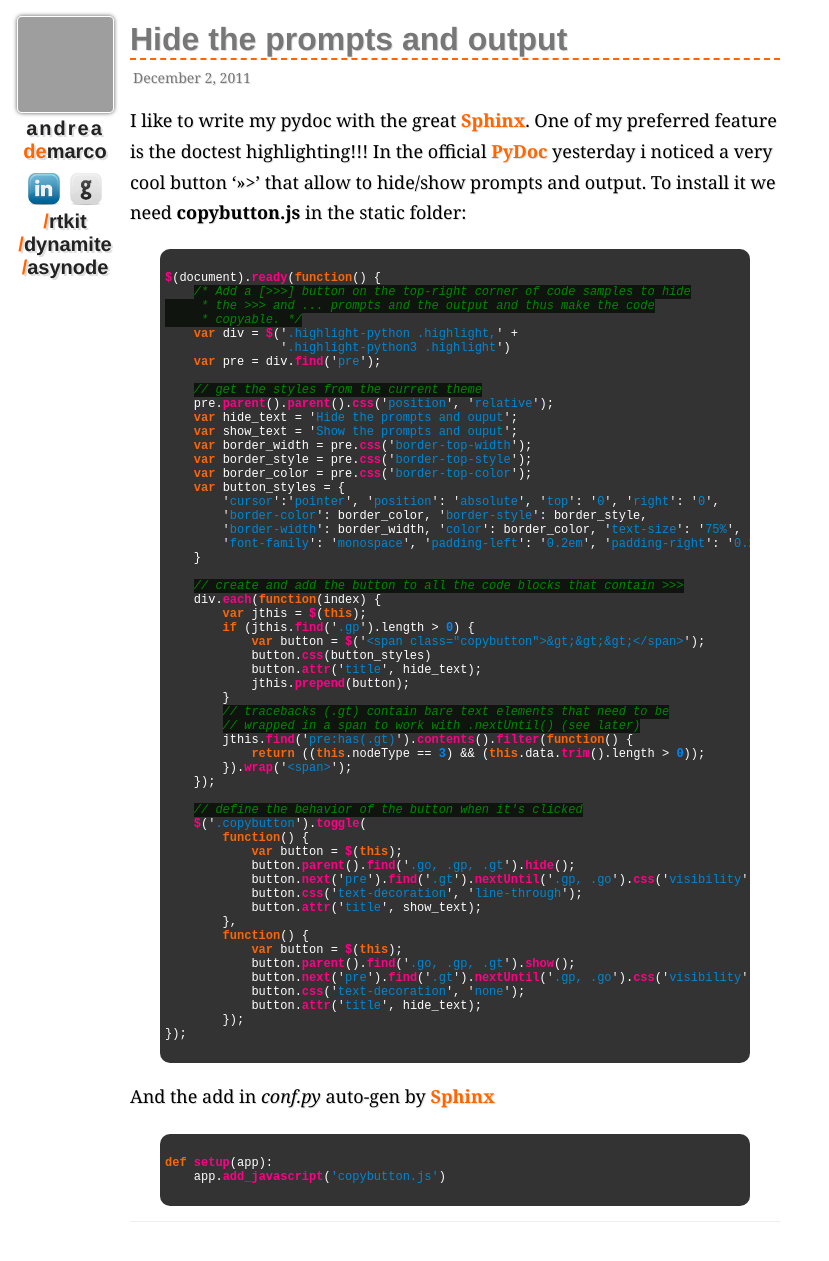
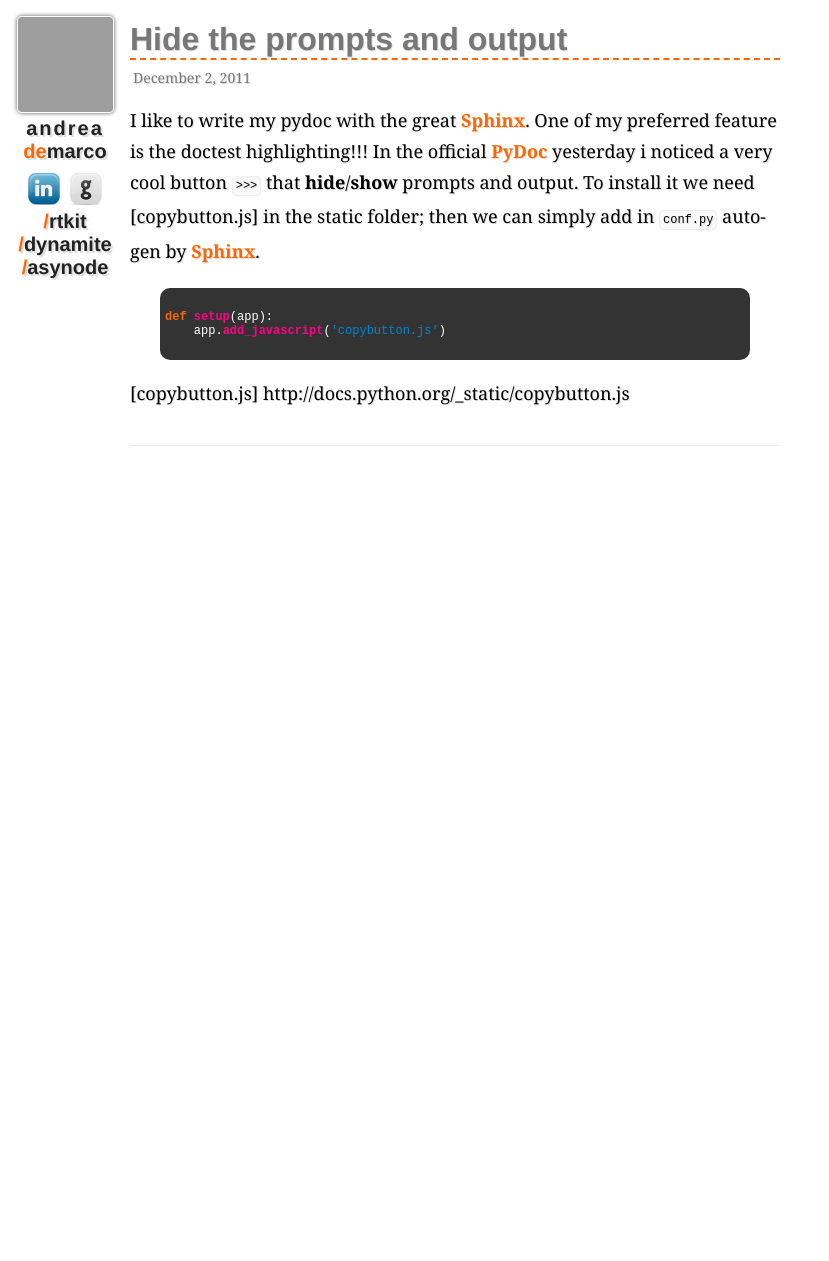
Before and after one commit to z4r/z4r.github.com, a Jekyll site: the page built from _posts/2011-12-02-hides-the-prompts-and-output.markdown, in a window 1280 px wide, cut to the strip 0-1272 px from the top of the page. Shown: the top 1261 px of the strip, without its empty margins (0-829 px from the left). Built offline with Jekyll 4.4.1, drawn with Linux system fonts in a browser that asks for light colours; Markdown is read by kramdown in place of the engine named in the settings; after the commit the page ends 900 px from its top, so only the background shows below that; grey boxes are pictures that could not be loaded.

Commit message:
pydoc copybutton.js

```diff
--- a/_posts/2011-12-02-hides-the-prompts-and-output.markdown
+++ b/_posts/2011-12-02-hides-the-prompts-and-output.markdown
@@ -4,68 +4,8 @@
 ---
 
 I like to write my pydoc with the great [Sphinx]. One of my preferred feature is the doctest highlighting!!!
-In the official [PyDoc] yesterday i noticed a very cool button '>>>' that allow to hide/show prompts and output.
-To install it we need  **copybutton.js** in the static folder:
-
-{% highlight javascript %}
-$(document).ready(function() {
-    /* Add a [>>>] button on the top-right corner of code samples to hide
-     * the >>> and ... prompts and the output and thus make the code
-     * copyable. */
-    var div = $('.highlight-python .highlight,' +
-                '.highlight-python3 .highlight')
-    var pre = div.find('pre');
-
-    // get the styles from the current theme
-    pre.parent().parent().css('position', 'relative');
-    var hide_text = 'Hide the prompts and ouput';
-    var show_text = 'Show the prompts and ouput';
-    var border_width = pre.css('border-top-width');
-    var border_style = pre.css('border-top-style');
-    var border_color = pre.css('border-top-color');
-    var button_styles = {
-        'cursor':'pointer', 'position': 'absolute', 'top': '0', 'right': '0',
-        'border-color': border_color, 'border-style': border_style,
-        'border-width': border_width, 'color': border_color, 'text-size': '75%',
-        'font-family': 'monospace', 'padding-left': '0.2em', 'padding-right': '0.2em'
-    }
-
-    // create and add the button to all the code blocks that contain >>>
-    div.each(function(index) {
-        var jthis = $(this);
-        if (jthis.find('.gp').length > 0) {
-            var button = $('<span class="copybutton">&gt;&gt;&gt;</span>');
-            button.css(button_styles)
-            button.attr('title', hide_text);
-            jthis.prepend(button);
-        }
-        // tracebacks (.gt) contain bare text elements that need to be
-        // wrapped in a span to work with .nextUntil() (see later)
-        jthis.find('pre:has(.gt)').contents().filter(function() {
-            return ((this.nodeType == 3) && (this.data.trim().length > 0));
-        }).wrap('<span>');
-    });
-
-    // define the behavior of the button when it's clicked
-    $('.copybutton').toggle(
-        function() {
-            var button = $(this);
-            button.parent().find('.go, .gp, .gt').hide();
-            button.next('pre').find('.gt').nextUntil('.gp, .go').css('visibility', 'hidden');
-            button.css('text-decoration', 'line-through');
-            button.attr('title', show_text);
-        },
-        function() {
-            var button = $(this);
-            button.parent().find('.go, .gp, .gt').show();
-            button.next('pre').find('.gt').nextUntil('.gp, .go').css('visibility', 'visible');
-            button.css('text-decoration', 'none');
-            button.attr('title', hide_text);
-        });
-});
-{% endhighlight %}
-
-And the add in *conf.py* auto-gen by [Sphinx]
+In the official [PyDoc] yesterday i noticed a very cool button `>>>` that **hide**/**show** prompts and output.
+To install it we need [copybutton.js] in the static folder; then we can simply add in `conf.py` auto-gen by [Sphinx].
 
 {% highlight python %}
 def setup(app):
@@ -74,3 +14,4 @@
 
 [Sphinx]: http://sphinx.pocoo.org/
 [PyDoc]: http://docs.python.org/
+[copybutton.js] http://docs.python.org/_static/copybutton.js
```
